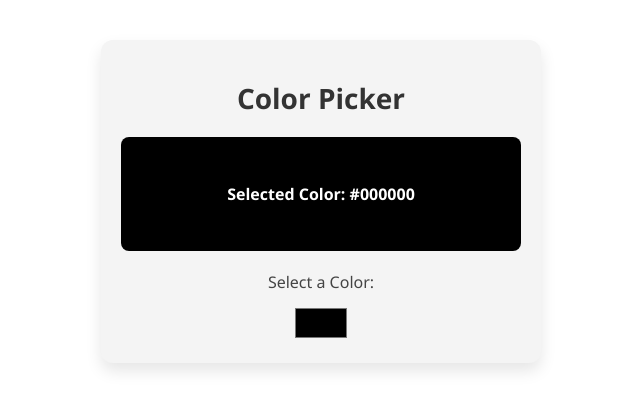
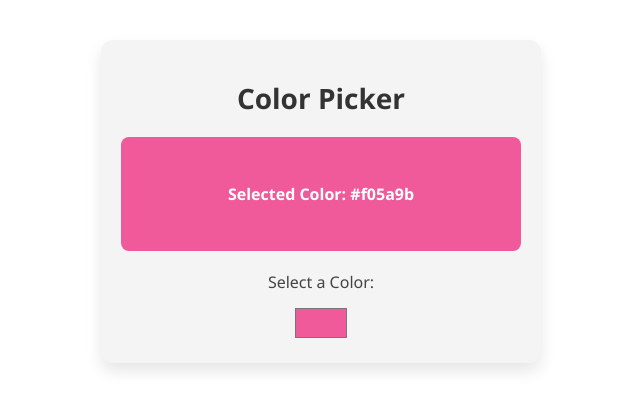
Before and after one commit to GranthSidhant/Color-Picker_withReact, a React (Vite) app: page / in a window 1280 px wide. Shown: the top 410 px of the page, without its empty margins (319-959 px from the left). Built offline with nearby package versions, Linux system fonts and the light colour scheme.

Commit message:
color-picker

```diff
--- a/src/ColorPicker.jsx
+++ b/src/ColorPicker.jsx
@@ -1,7 +1,7 @@
 import React, {useState} from 'react';
 
 function ColorPicker(){
-const [color, setColor] = useState('#000000');
+const [color, setColor] = useState('#f05a9b');
 const handleColorChange = (event) => {
     setColor(event.target.value);
 }
```
Also changed, not shown: src/assets/color-picker.png (added), 1 other file (tests, documents, lock files or other folders).
